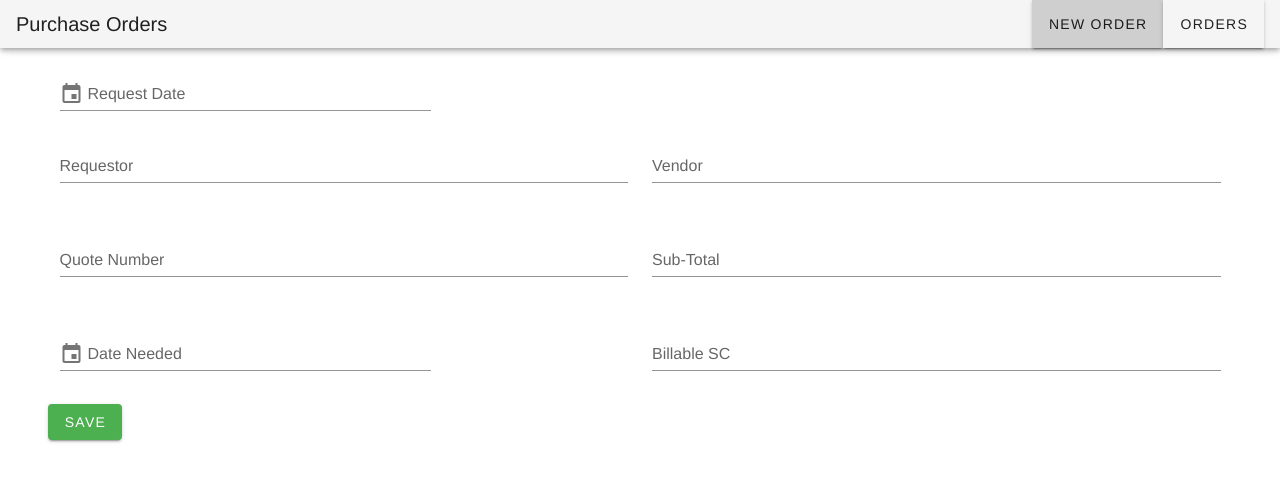
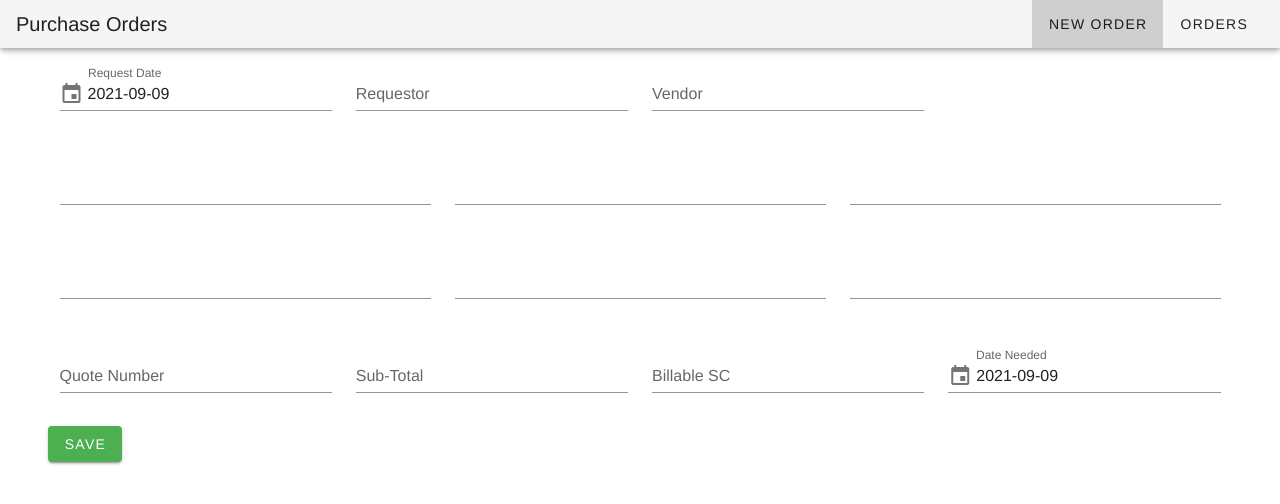
Before and after one commit to dr5274/purchase-orders, a Vue app: page /#/purchase-order in a window 1280 px wide. Shown: the top 504 px of the page. Built offline with nearby package versions, Linux system fonts and the light colour scheme.

Commit message:
order form updates

```diff
--- a/src/App.vue
+++ b/src/App.vue
@@ -5,15 +5,15 @@
       <v-app-bar-title>{{ appTitle }}</v-app-bar-title>
       <v-spacer></v-spacer>
       <v-toolbar-items>
-        <v-btn flat v-for="item in menuItems" :key="item.title" :to="item.path">
+        <v-btn text v-for="item in menuItems" :key="item.title" :to="item.path">
           {{ item.title }}
         </v-btn>
       </v-toolbar-items>
     </v-app-bar>
 
-    <v-content class="content">
+    <v-main class="content">
       <router-view />
-    </v-content>
+    </v-main>
   </v-app>
 </template>
 
--- a/src/components/date-picker.vue
+++ b/src/components/date-picker.vue
@@ -11,6 +11,10 @@ export default {
       type: String,
       required: true,
     },
+    value: {},
+  },
+  created() {
+    this.dateValue = this.value;
   },
   methods: {
     focusDate() {
@@ -38,7 +42,6 @@ export default {
     :nudge-right="40"
     transition="scale-transition"
     offset-y
-    full-width
     min-width="290px"
     max-width="290px"
   >
--- a/src/components/purchase-order-form.vue
+++ b/src/components/purchase-order-form.vue
@@ -1,5 +1,4 @@
 <script>
-// import SupplyItem from "../components/supply-item.vue";
 import DatePicker from "../components/date-picker.vue";
 
 export default {
@@ -9,8 +8,10 @@ export default {
     isReviewing: {},
   },
   components: {
-    // SupplyItem,
     DatePicker,
+  },
+  created() {
+    console.log(this.purchaseOrder);
   },
   methods: {
     onSave() {
@@ -21,224 +22,117 @@ export default {
 </script>
 
 <template>
-  <v-form v-model="purchaseOrder">
+  <v-form>
     <v-container>
       <v-row>
-        <v-col cols="12" md="4">
+        <v-col cols="12" sm="3">
           <DatePicker
             label="Request Date"
-            @change="(date) => (requestDate = date)"
+            :value="purchaseOrder.requestDate"
+            @change="(date) => (purchaseOrder.requestDate = date)"
+          />
+        </v-col>
+
+        <v-col cols="12" sm="3">
+          <v-text-field
+            v-model="purchaseOrder.requestor"
+            label="Requestor"
+            required
+          />
+        </v-col>
+
+        <v-col cols="12" sm="3">
+          <v-text-field
+            v-model="purchaseOrder.vendor"
+            label="Vendor"
+            required
           />
         </v-col>
       </v-row>
 
       <v-row>
-        <v-col cols="12" md="6">
-          <v-text-field v-model="requestor" label="Requestor" required />
+        <v-col cols="1" xs="1" v-if="isReviewing">
+          <v-switch class="ml-auto" v-model="purchaseOrder.supplied[0]" />
+        </v-col>
+        <v-col class="col-11" :class="isReviewing ? 'col-sm-3' : 'col-sm-4'">
+          <v-text-field v-model="purchaseOrder.supplies[0]" />
         </v-col>
 
-        <v-col cols="12" md="6">
-          <v-text-field v-model="vendor" label="Vendor" required />
+        <v-col cols="1" xs="1" v-if="isReviewing">
+          <v-switch v-model="purchaseOrder.supplied[1]" />
+        </v-col>
+        <v-col class="col-11" :class="isReviewing ? 'col-sm-3' : 'col-sm-4'">
+          <v-text-field v-model="purchaseOrder.supplies[1]" />
+        </v-col>
+
+        <v-col cols="1" xs="1" v-if="isReviewing">
+          <v-switch v-model="purchaseOrder.supplied[2]" />
+        </v-col>
+        <v-col class="col-11" :class="isReviewing ? 'col-sm-3' : 'col-sm-4'">
+          <v-text-field v-model="purchaseOrder.supplies[2]" />
         </v-col>
       </v-row>
 
       <v-row>
-        <v-col cols="12" md="6">
-          <v-text-field v-model="quoteNumber" label="Quote Number" required />
+        <v-col cols="1" xs="1" v-if="isReviewing">
+          <v-switch v-model="purchaseOrder.supplied[3]" />
+        </v-col>
+        <v-col class="col-11" :class="isReviewing ? 'col-sm-3' : 'col-sm-4'">
+          <v-text-field v-model="purchaseOrder.supplies[3]" />
         </v-col>
 
-        <v-col cols="12" md="6">
-          <v-text-field v-model="subTotal" label="Sub-Total" required />
+        <v-col cols="1" xs="1" v-if="isReviewing">
+          <v-switch v-model="purchaseOrder.supplied[4]" />
+        </v-col>
+        <v-col class="col-11" :class="isReviewing ? 'col-sm-3' : 'col-sm-4'">
+          <v-text-field v-model="purchaseOrder.supplies[4]" />
+        </v-col>
+
+        <v-col cols="1" xs="1" v-if="isReviewing">
+          <v-switch v-model="purchaseOrder.supplied[5]" />
+        </v-col>
+        <v-col class="col-11" :class="isReviewing ? 'col-sm-3' : 'col-sm-4'">
+          <v-text-field v-model="purchaseOrder.supplies[5]" />
         </v-col>
       </v-row>
 
       <v-row>
-        <v-col cols="12" md="4">
-          <DatePicker
-            label="Date Needed"
-            @change="(date) => (dateNeeded = date)"
+        <v-col cols="12" sm="3">
+          <v-text-field
+            v-model="purchaseOrder.quoteNumber"
+            label="Quote Number"
+            required
           />
         </v-col>
 
-        <v-col cols="12" offset="2" md="6">
-          <v-text-field v-model="billableSC" label="Billable SC" required />
+        <v-col cols="12" sm="3">
+          <v-text-field
+            v-model="purchaseOrder.subTotal"
+            label="Sub-Total"
+            required
+          />
+        </v-col>
+
+        <v-col cols="12" sm="3">
+          <v-text-field
+            v-model="purchaseOrder.billableSC"
+            label="Billable SC"
+            required
+          />
+        </v-col>
+
+        <v-col cols="12" sm="3">
+          <DatePicker
+            label="Date Needed"
+            :value="purchaseOrder.dateNeeded"
+            @change="(date) => (purchaseOrder.dateNeeded = date)"
+          />
         </v-col>
       </v-row>
 
       <v-row>
-        <v-btn color="success" class="mr-4" @click="onSave">
-          Save
-        </v-btn>
+        <v-btn color="success" class="mr-4" @click="onSave"> Save </v-btn>
       </v-row>
     </v-container>
   </v-form>
-  <!-- <section class="form">
-    <div class="columns">
-      <div class="column is-one-third">
-        <div class="field">
-          <label class="label">Request Date</label>
-          <div class="control">
-            <input
-              class="input"
-              type="date"
-              v-model="purchaseOrder.requestDate"
-              required
-            />
-          </div>
-        </div>
-      </div>
-    </div>
-
-    <div class="columns">
-      <div class="column">
-        <div class="field">
-          <label class="label">Requestor</label>
-          <div class="control">
-            <input
-              class="input"
-              type="text"
-              v-model="purchaseOrder.requestor"
-              required
-            />
-          </div>
-        </div>
-      </div>
-      <div class="column">
-        <div class="field">
-          <label class="label">Vendor</label>
-          <div class="control">
-            <input
-              class="input"
-              type="text"
-              v-model="purchaseOrder.vendor"
-              required
-            />
-          </div>
-        </div>
-      </div>
-    </div>
-
-    <div class="columns">
-      <div class="column">
-        <label class="label">Requested Supplies</label>
-        <div class="columns">
-          <div class="column is-half">
-            <SupplyItem
-              :purchaseOrder="purchaseOrder"
-              :isReviewing="isReviewing"
-              :supplies="purchaseOrder.supplies[0]"
-              :supplied="purchaseOrder.supplied[0]"
-            />
-          </div>
-          <div class="column is-half">
-            <SupplyItem
-              :purchaseOrder="purchaseOrder"
-              :isReviewing="isReviewing"
-              :supplies="purchaseOrder.supplies[1]"
-              :supplied="purchaseOrder.supplied[1]"
-            />
-          </div>
-        </div>
-
-        <div class="columns">
-          <div class="column is-half">
-            <SupplyItem
-              :purchaseOrder="purchaseOrder"
-              :isReviewing="isReviewing"
-              :supplies="purchaseOrder.supplies[2]"
-              :supplied="purchaseOrder.supplied[2]"
-            />
-          </div>
-          <div class="column is-half">
-            <SupplyItem
-              :purchaseOrder="purchaseOrder"
-              :isReviewing="isReviewing"
-              :supplies="purchaseOrder.supplies[3]"
-              :supplied="purchaseOrder.supplied[3]"
-            />
-          </div>
-        </div>
-
-        <div class="columns">
-          <div class="column is-half">
-            <SupplyItem
-              :purchaseOrder="purchaseOrder"
-              :isReviewing="isReviewing"
-              :supplies="purchaseOrder.supplies[4]"
-              :supplied="purchaseOrder.supplied[4]"
-            />
-          </div>
-          <div class="column is-half">
-            <SupplyItem
-              :purchaseOrder="purchaseOrder"
-              :isReviewing="isReviewing"
-              :supplies="purchaseOrder.supplies[5]"
-              :supplied="purchaseOrder.supplied[5]"
-            />
-          </div>
-        </div>
-      </div>
-    </div>
-
-    <div class="columns">
-      <div class="column is-one-third">
-        <div class="field">
-          <label class="label">Quote Number</label>
-          <div class="control">
-            <input
-              class="input"
-              type="text"
-              v-model="purchaseOrder.quoteNumber"
-              required
-            />
-          </div>
-        </div>
-      </div>
-      <div class="column is-one-third">
-        <div class="field">
-          <label class="label">Sub-Total</label>
-          <div class="control">
-            <input
-              class="input"
-              type="text"
-              v-model="purchaseOrder.subTotal"
-              required
-            />
-          </div>
-        </div>
-      </div>
-    </div>
-
-    <div class="columns">
-      <div class="column is-one-third">
-        <div class="field">
-          <label class="label">Date Needed</label>
-          <div class="control">
-            <input
-              class="input"
-              type="date"
-              v-model="purchaseOrder.dateNeeded"
-              required
-            />
-          </div>
-        </div>
-      </div>
-      <div class="column is-one-third">
-        <div class="field">
-          <label class="label">Billable SC</label>
-          <div class="control">
-            <input
-              class="input"
-              type="text"
-              v-model="purchaseOrder.billableSC"
-            />
-          </div>
-        </div>
-      </div>
-    </div>
-
-    <button class="button is-primary is-rounded" v-on:click="onSave">
-      Save
-    </button>
-  </section> -->
 </template>
--- a/src/views/purchase-order.vue
+++ b/src/views/purchase-order.vue
@@ -2,15 +2,16 @@
 import { mapGetters, mapActions } from "vuex";
 import PurchaseOrderForm from "../components/purchase-order-form.vue";
 
-const defaultPurchaseOrder = {
-  requestDate: null,
+const _defaultPurchaseOrder = {
+  id: 0,
+  requestDate: new Date().toISOString().substring(0, 10),
   requestor: null,
   vendor: null,
-  supplies: [null, null, null, null, null, null],
+  supplies: ["", "", "", "", "", ""],
   supplied: [false, false, false, false, false, false],
   quoteNumber: null,
   subTotal: null,
-  dateNeeded: null,
+  dateNeeded: new Date().toISOString().substring(0, 10),
   billableSC: null,
 };
 
@@ -20,7 +21,6 @@ export default {
     return {
       routePath: "/purchase-order",
       title: "Purchase Order",
-      purchaseOrder: {},
       isReviewing: false,
     };
   },
@@ -40,14 +40,10 @@ export default {
   },
   methods: {
     loadPurchaseOrder(id) {
-      let purchaseOrder = this.purchaseOrderById(id);
-      if (purchaseOrder) {
-        this.purchaseOrder = purchaseOrder;
-        this.isReviewing = true;
-      } else {
-        this.purchaseOrder = defaultPurchaseOrder;
-        this.isReviewing = false;
-      }
+      this.purchaseOrder = id
+        ? this.purchaseOrderById(id)
+        : _defaultPurchaseOrder;
+      this.isReviewing = id ? true : false;
     },
     ...mapActions("purchaseOrders", { savePurchaseOrder: "savePurchaseOrder" }),
     savePurchaseOrder() {
@@ -58,15 +54,9 @@ export default {
 </script>
 
 <template>
-  <div class="content-container">
-    <div class="columns is-multiline is-variable">
-      <div class="column is-10">
-        <PurchaseOrderForm
-          :purchaseOrder="purchaseOrder"
-          :isReviewing="isReviewing"
-          @savePurchaseOrder="savePurchaseOrder"
-        />
-      </div>
-    </div>
-  </div>
+  <PurchaseOrderForm
+    :purchaseOrder="purchaseOrder"
+    :isReviewing="isReviewing"
+    @savePurchaseOrder="savePurchaseOrder"
+  />
 </template>
```
Also changed, not shown: src/components/supply-item.vue (deleted, +0 -27 lines), src/store/purchase-orders.js (+30 -30 lines).
